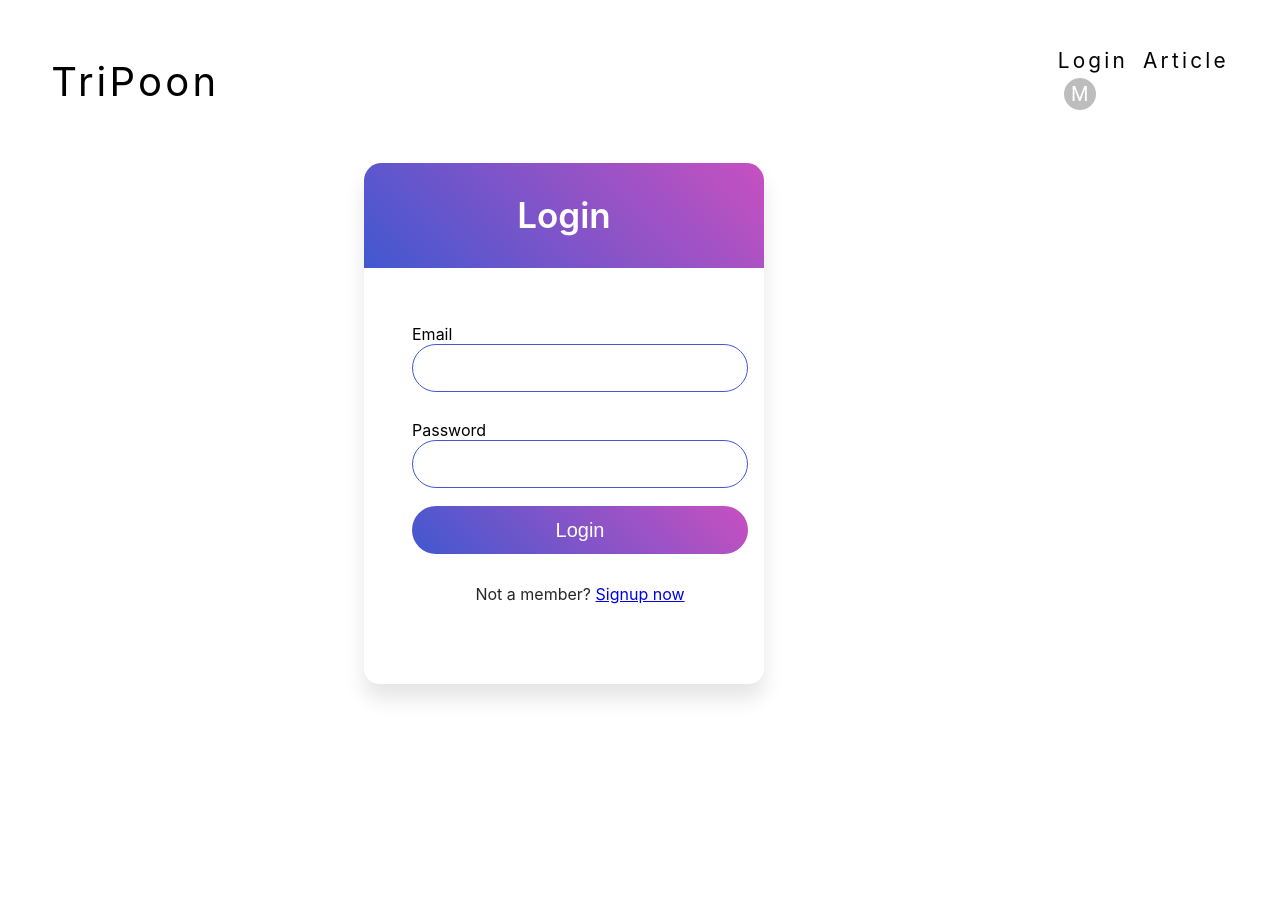
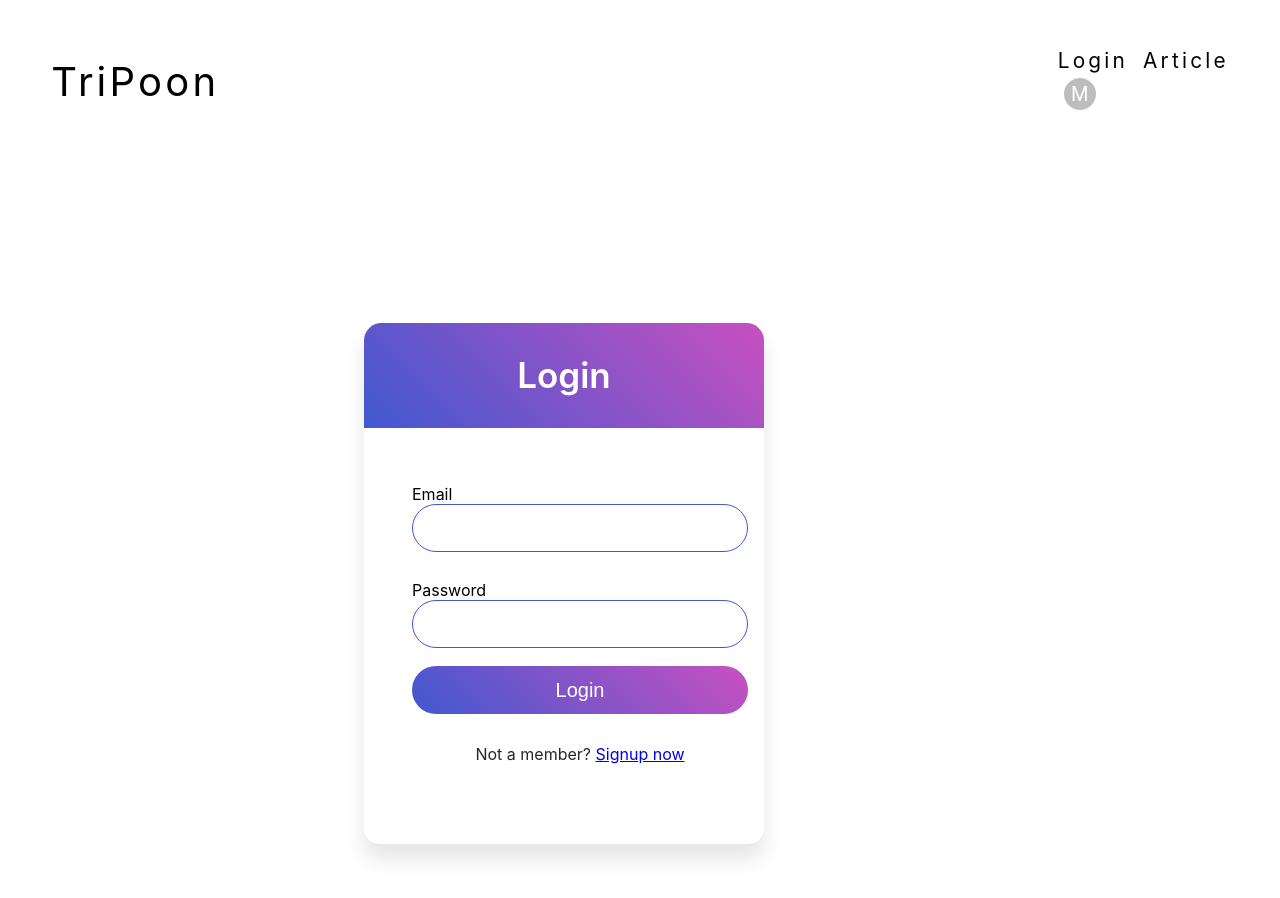
Before and after one commit to itoki-git/techpfapp, a Next.js app in the folder frontend/: page /login in a window 1280 px wide. Shown: the top 898 px of the page. Before the commit the page ends 800 px from the top, so only its background shows below. Built offline with nearby package versions, Linux system fonts and the light colour scheme; no server answers.

Commit message:
共通レイアウト

```diff
--- a/frontend/components/templates/Layout.jsx
+++ b/frontend/components/templates/Layout.jsx
@@ -1,9 +1,10 @@
+import React from 'react';
 import Head from 'next/head';
 import axios from 'axios';
 import useSWR from 'swr';
-import { useRecoilState, useRecoilValue } from 'recoil';
+import Container from '@mui/material/Container';
+import { useRecoilState } from 'recoil';
 import { loginState } from '../state/currentUser';
-import { headerMenuState } from '../state/componentStore';
 import styles from '../../styles/Layout.module.scss';
 import Header from '../organisms/Header';
 import { api, publicMenu } from '../../pages/api/utility';
@@ -29,10 +30,8 @@ const Layout = (props) => {
       </Head>
 
       <div className={styles.parent}>
-        <div className={styles.header}>
-          <Header menus={publicMenu} />
-        </div>
-        <div className={styles.children}>{children}</div>
+        <Header menus={publicMenu} />
+        <Container className={styles.children}>{children}</Container>
       </div>
     </div>
   );
--- a/frontend/components/templates/PrivateLayout.jsx
+++ b/frontend/components/templates/PrivateLayout.jsx
@@ -2,6 +2,7 @@ import React, { useEffect, useContext, useState } from 'react';
 import Head from 'next/head';
 import { useRouter } from 'next/router';
 import axios from 'axios';
+import Container from '@mui/material/Container';
 import Header from '../organisms/Header';
 import styles from '../../styles/Layout.module.scss';
 import { url, api, privateMenu } from '../../pages/api/utility';
@@ -70,7 +71,7 @@ const PrivateLayout = (props) => {
   }
 
   return (
-    <div className="page">
+    <div className={styles.page}>
       <Head>
         <title>{title ? `${title} | ${siteTile}` : siteTile}</title>
         <link rel="icon" href="/fabicon.ico" />
@@ -78,7 +79,7 @@ const PrivateLayout = (props) => {
 
       <div className={styles.parent}>
         <Header menus={privateMenu} />
-        <div className={styles.children}>{children}</div>
+        <Container className={styles.children}>{children}</Container>
       </div>
     </div>
   );
--- a/frontend/styles/Layout.module.scss
+++ b/frontend/styles/Layout.module.scss
@@ -1,8 +1,12 @@
-.parent {
+.page {
+  min-height: 100%;
+  overflow: hidden;
 }
 .children {
-  position: relative;
-  display: flex;
-  flex-direction: column;
-  z-index: 0;
+  -webkit-box-flex: 1;
+  flex-grow: 1;
+  overflow: auto;
+  min-height: 100%;
+  padding-top: 10rem;
+  padding-bottom: 80px;
 }
```
